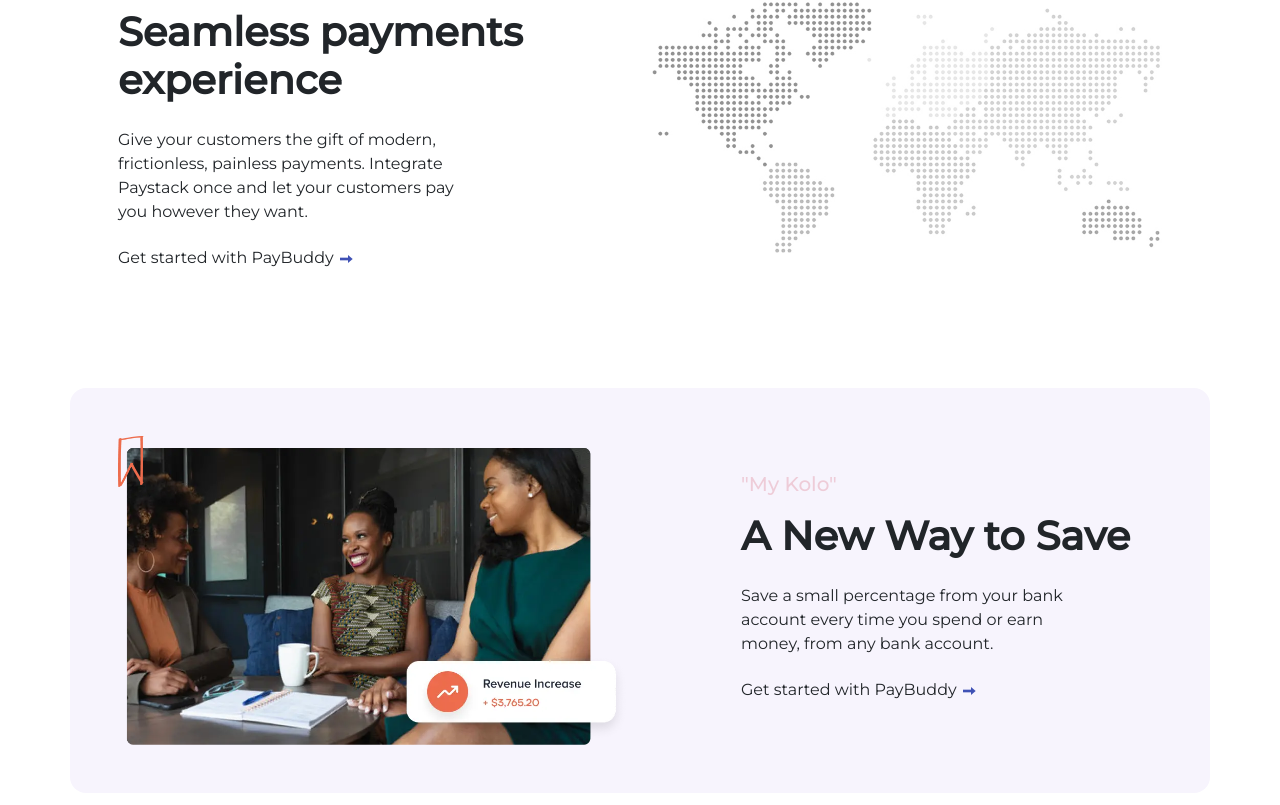
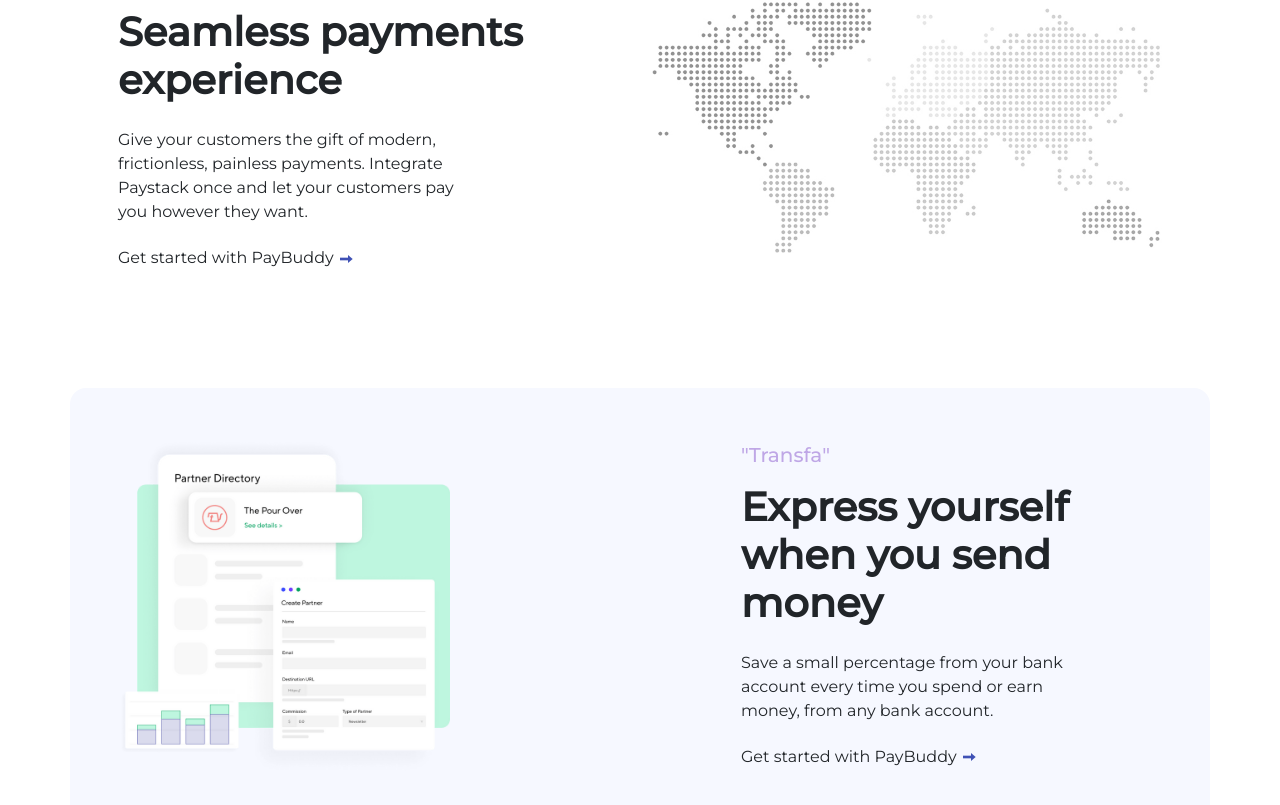
Before and after one commit to DanieAfriheart/PayBuddy, a React (Create React App) app: page / in a window 1280 px wide. Shown: the part 1281-2086 px from the top of the page. Built offline with nearby package versions, Linux system fonts and the light colour scheme.

Commit message:
git status

```diff
--- a/src/Components/Home.js
+++ b/src/Components/Home.js
@@ -13,7 +13,7 @@
 
     return (
         <>
-            <Container fluid className='py-5 mt-5 d-flex align-items-center hero'>
+            <Container fluid className='py-5 mt-5 d-flex align-items-center hero' >
                 <Container className='h-100'>
                     <Row className='py-5 d-flex flex-row align-items-center justify-content-between h-100'>
                         <Col md={6}>
@@ -93,14 +93,14 @@
                 </Container>
             </Container>
             <Container fluid className='py-5'>
-                <Container className='bgCustom p-5 rounded rounded-4'>
+                <Container className='p-5 rounded rounded-4' style={{backgroundColor:'#F6F8FF'}}>
                     <Row className='h-100 justify-content-between rounded rounded-4' g={3}>
-                        <Col md={6}>
-                            <img src={require('../img/ladies.png')} alt="" className='img-fluid' />
+                        <Col md={4}>
+                            <img src={require('../img/img3.png')} alt="" className='img-fluid' />
                         </Col>
                         <Col md={5} className='justify-content-center d-flex flex-column'>
-                            <h5 className='mb-3' style={{ color: '#EECCD8' }}>"My Kolo"</h5>
-                            <h1 className='fw-bold'>A New Way to Save</h1>
+                            <h5 className='mb-3' style={{ color: '#BFA7E6' }}>"Transfa"</h5>
+                            <h1 className='fw-bold'>Express yourself when you send money</h1>
                             <p className='my-3 col-md-10 '>Save a small percentage from your bank account every time you spend or earn money, from any bank account.</p>
                             <div className="d-flex">
                                 <Button variant="transparent" className='text-small px-0 border-0'>
--- a/src/index.css
+++ b/src/index.css
@@ -25,10 +25,9 @@
   border: none!important;
   border-radius: none !important;
 } */
-.hero {
+/* .hero {
 background-color: #FFFFFF !important;
-/* height: 95vh; */
-}
+} */
 
 .heroImg {
   /* background-image: url(./img/heroImg.jpg); */
```
